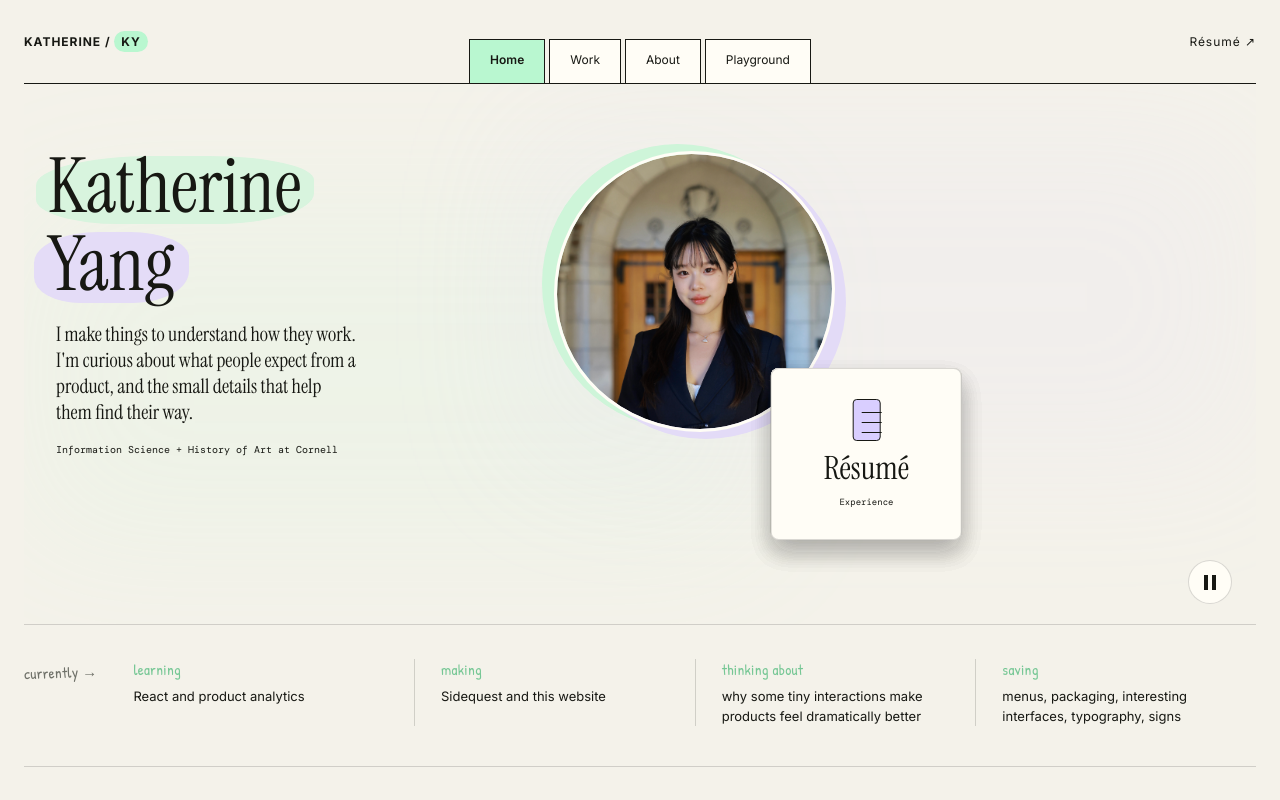
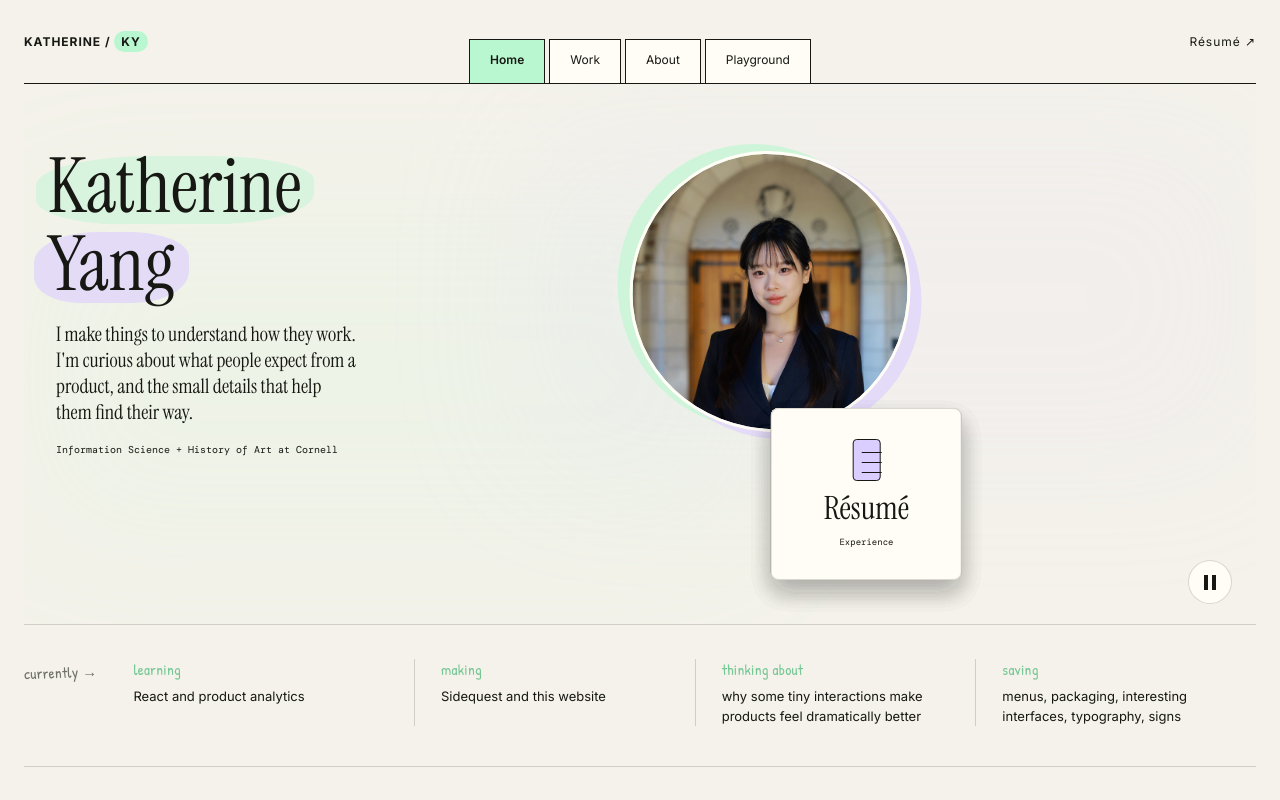
Before and after one commit to ky453/katherine-yang, a React (Vite) app: page / in a window 1280 px wide. Shown: the top 800 px of the page. Built offline with nearby package versions, Linux system fonts and the light colour scheme; a web font is replaced by a local one.

Commit message:
detail fix of hero

```diff
--- a/src/components/HomeHero.css
+++ b/src/components/HomeHero.css
@@ -75,7 +75,8 @@
 
 .home-landing-portrait {
   position: absolute;
-  left: 43%;
+  left: 61%;
+  transform: translateX(-50%);
   top: 10%;
   width: 28%;
   max-width: 360px;
@@ -112,7 +113,7 @@
 .hero-carousel {
   position: absolute;
   left: 26%;
-  top: 48%;
+  top: calc(48% + 40px);
   width: 70%;
   height: 248px;
   z-index: 3;
@@ -198,7 +199,7 @@
   .home-landing-statement { font-size: 20px; margin-top: 18px; }
   .home-landing-studies { margin-top: 16px; }
   .home-landing-portrait { top: 10%; max-width: 275px; }
-  .hero-carousel { top: 48%; height: 200px; }
+  .hero-carousel { top: calc(48% + 40px); height: 200px; }
   .hero-carousel-card { height: 172px; }
   .hero-carousel-link { gap: 10px; padding-block: 14px; }
   .hero-carousel-link .hero-motif { width: 42px; height: 42px; }
@@ -215,7 +216,7 @@
   .home-landing-intro,
   .home-landing-portrait { position: relative; inset: auto; width: 100%; }
   .home-landing h1 { font-size: 74px; }
-  .home-landing-portrait { justify-self: center; width: 85%; max-width: 320px; }
+  .home-landing-portrait { justify-self: center; width: 85%; max-width: 320px; transform: none; }
   .hero-carousel { position: relative; inset: auto; width: 100%; grid-column: 1 / -1; height: 260px; }
   .home-landing-motion { position: relative; justify-self: end; grid-column: 1 / -1; }
 }
```
